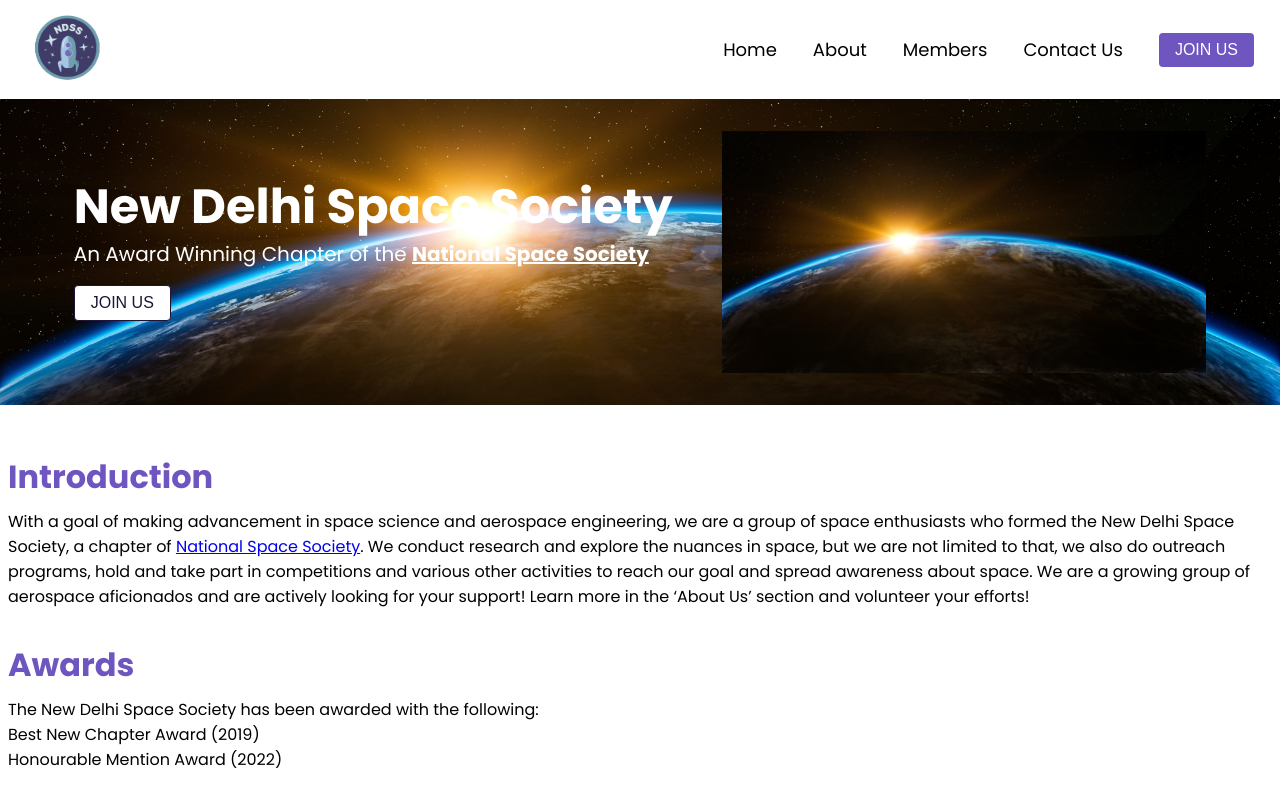
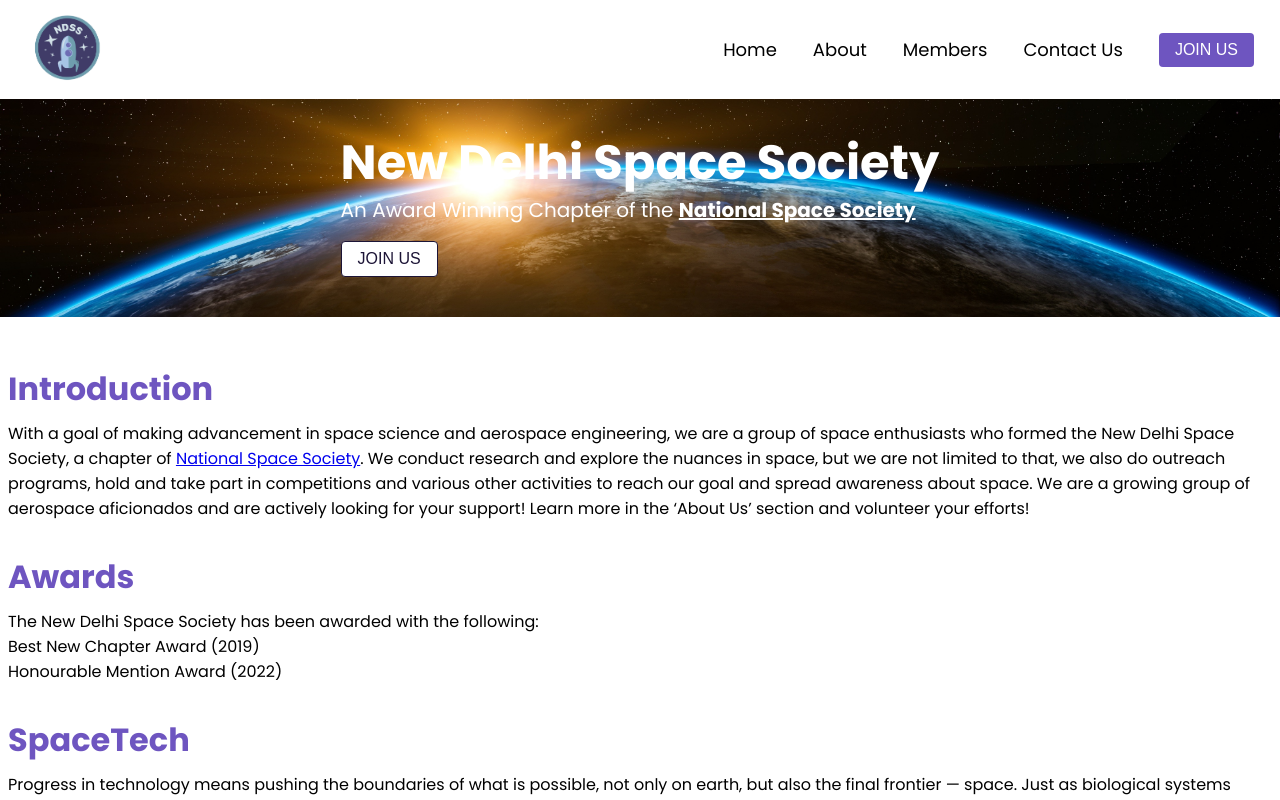
Before and after one commit to New-Delhi-Space-Society/new-delhi-space-society.github.io, a Next.js app: page / in a window 1280 px wide. Shown: the top 800 px of the page. Built offline with nearby package versions, Linux system fonts and the light colour scheme.

Commit message:
remove duplicate image

```diff
--- a/components/index/Hero.tsx
+++ b/components/index/Hero.tsx
@@ -63,13 +63,6 @@ function Hero() {
             </Button>
           </a>
         </div>
-        <img
-          className="heroImage"
-          src={"bannerpic.jpg"}
-          style={{ maxWidth: "100%", height: "auto" }}
-          height={391}
-          width={484}
-        />
       </HeroContainerTwo>
     </HeroContainer>
   );
```
